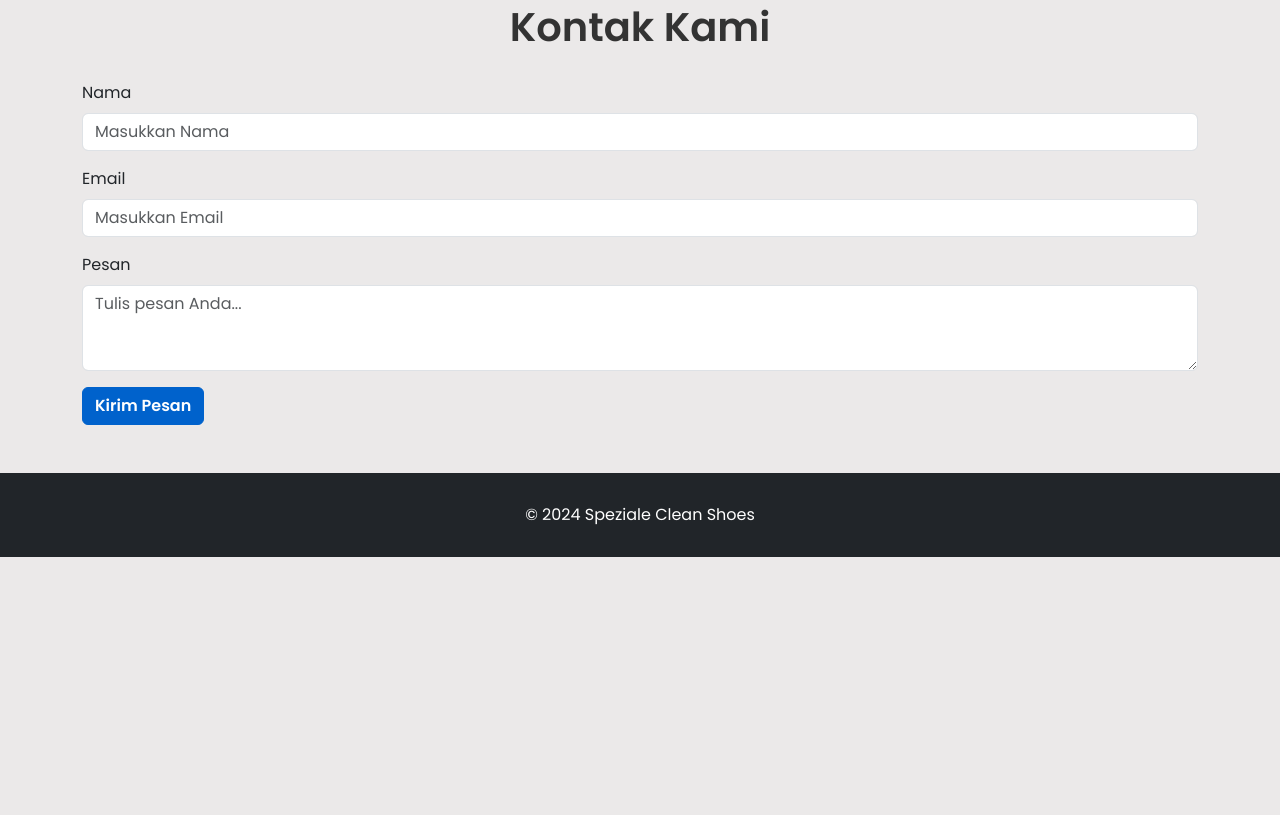
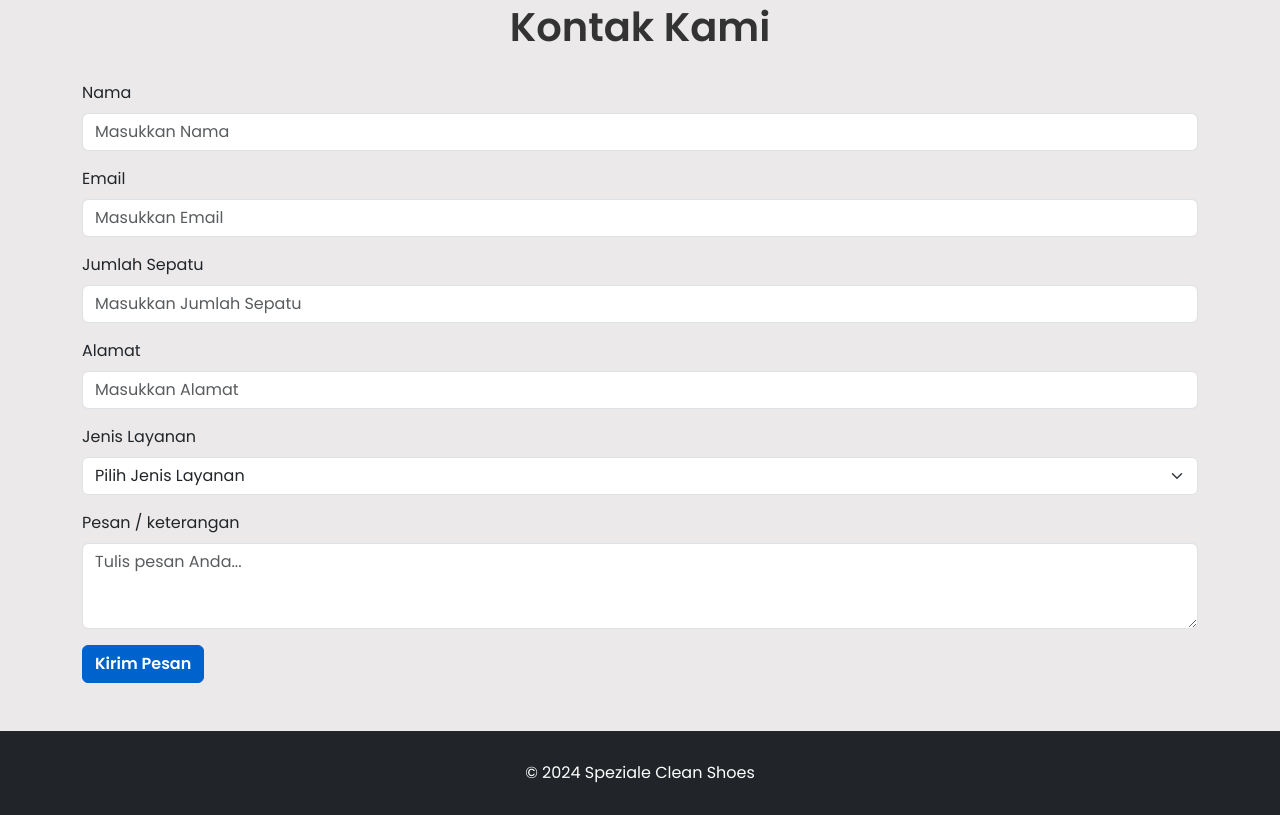
Before and after one commit to speziale-shoes/shoes, a plain HTML site: page index.html in a window 1280 px wide. Shown: the part 2067-2882 px from the top of the page. Before the commit the page ends 2624 px from the top, so only its background shows below. Drawn offline with nearby package versions, Linux system fonts and the light colour scheme.

Commit message:
index.html

```diff
--- a/index.html
+++ b/index.html
@@ -320,7 +320,24 @@
                 <input type="email" class="form-control" id="email" placeholder="Masukkan Email" required>
             </div>
             <div class="mb-3">
-                <label for="message" class="form-label">Pesan</label>
+                <label for="shoeCount" class="form-label">Jumlah Sepatu</label>
+                <input type="number" class="form-control" id="shoeCount" placeholder="Masukkan Jumlah Sepatu" required min="1">
+            </div>
+            <div class="mb-3">
+                <label for="address" class="form-label">Alamat</label>
+                <input type="text" class="form-control" id="address" placeholder="Masukkan Alamat" required>
+            </div>
+            <div class="mb-3">
+                <label for="serviceType" class="form-label">Jenis Layanan</label>
+                <select class="form-select" id="serviceType" required>
+                    <option value="" disabled selected>Pilih Jenis Layanan</option>
+                    <option value="reguler">Reguler Cleaning</option>
+                    <option value="deep">Deep Cleaning</option>
+                    <option value="unyellowing">Unyellowing</option>
+                </select>
+            </div>
+            <div class="mb-3">
+                <label for="message" class="form-label">Pesan / keterangan</label>
                 <textarea class="form-control" id="message" rows="3" placeholder="Tulis pesan Anda..." required></textarea>
             </div>
             <button type="submit" class="btn btn-primary">Kirim Pesan</button>
```
